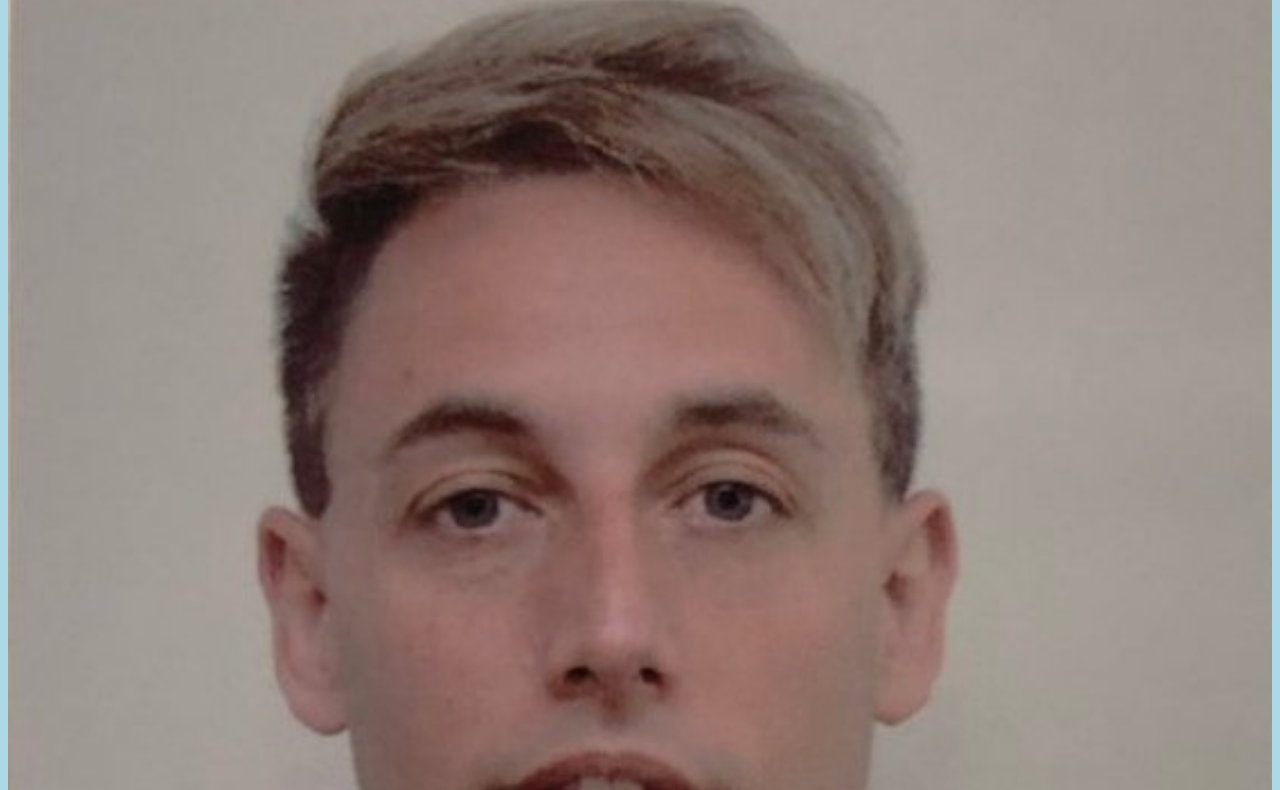
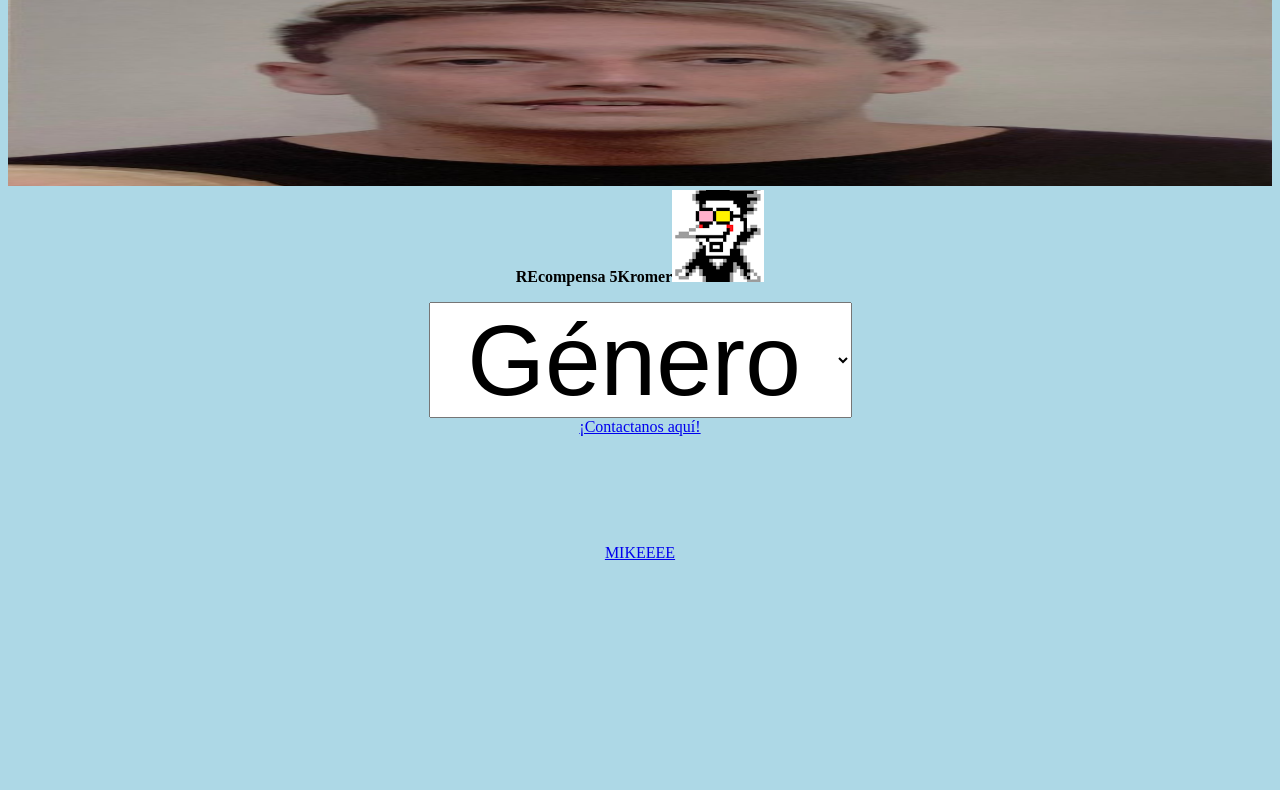
Before and after one commit to palermo557/palermo557.github.io, a plain HTML site: page index.html in a window 1280 px wide. Shown: the part 145-935 px from the top of the page. After the commit the page ends 800 px from the top, so only its background shows below. Drawn offline with Linux system fonts and the light colour scheme.

Commit message:
Update index.html

```diff
--- a/index.html
+++ b/index.html
@@ -10,7 +10,7 @@
     <section class="centrar">
     <p>
         <b class="lore">SE BUSCA</b><br>
-        <img class="espacio" src="image.jpg" width=100% height="10%" alt="El momo"><br>
+        <img class="espacio" src="image.jpg" width=100% height="200px" alt="El momo"><br>
         <b>REcompensa 5Kromer</b><img id="slideshow" src="Untitled.png">
 
     </p>
```
